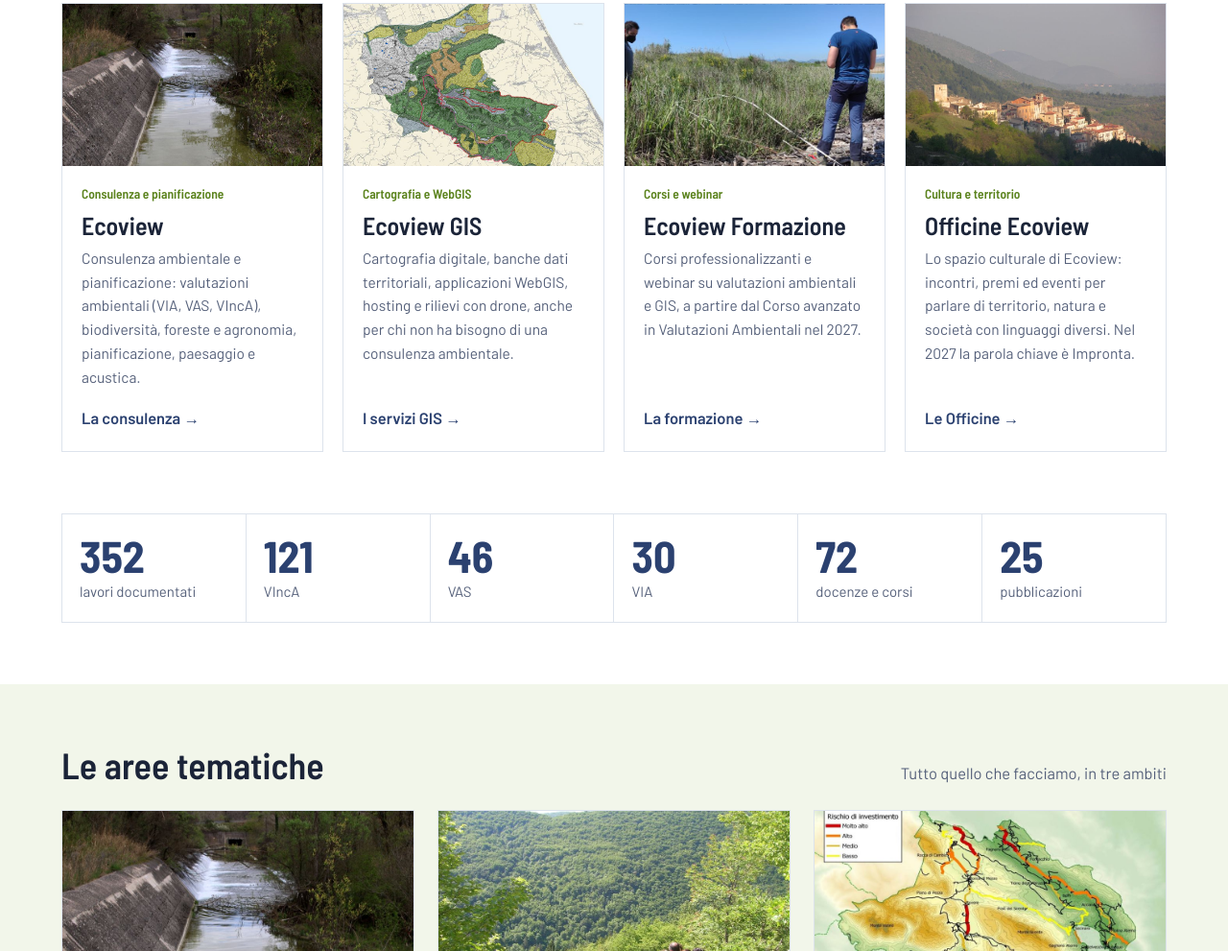
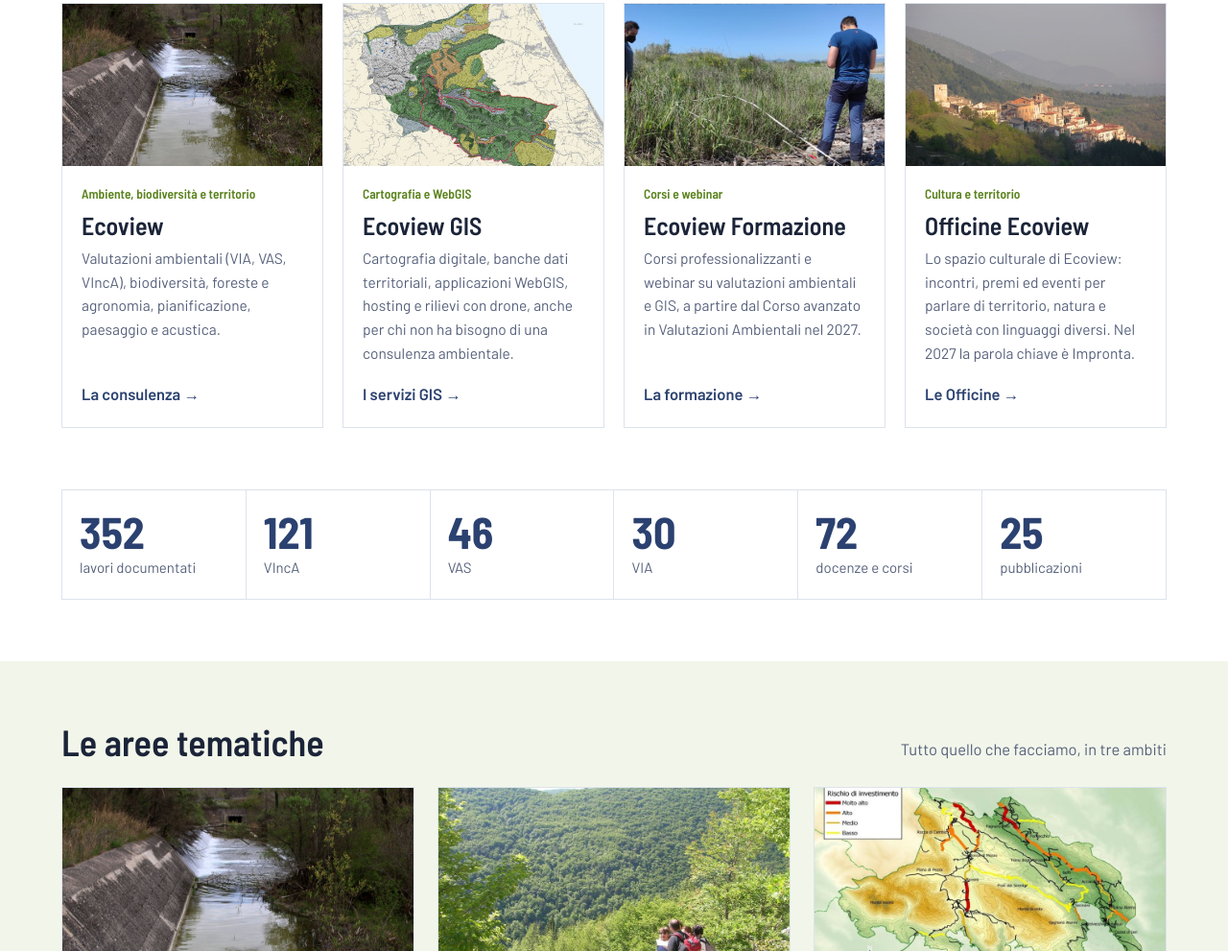
Before and after one commit to ecoview-srl/ecoview.it, a plain HTML site: page index.html in a window 1280 px wide. Shown: the part 1115-2106 px from the top of the page at 96% size. Drawn offline with Linux system fonts and the light colour scheme.

Commit message:
Consulenza: nuovo titolo 'Ambiente, biodiversità e territorio'
Co-Authored-By: Claude Opus 5.5 <noreply@anthropic.com>
Claude-Session: https://claude.ai/code/session_01T1NnCLnRjvemmtTZmEkAQg

```diff
--- a/index.html
+++ b/index.html
@@ -287,7 +287,7 @@ V.home=()=>`
 </div></section>`;
 
 const ACTS=[
- {h:'servizi',img:'valutazioni',k:'Consulenza e pianificazione',t:'Ecoview',d:"Consulenza ambientale e pianificazione: valutazioni ambientali (VIA, VAS, VIncA), biodiversità, foreste e agronomia, pianificazione, paesaggio e acustica.",cta:'La consulenza'},
+ {h:'servizi',img:'valutazioni',k:'Ambiente, biodiversità e territorio',t:'Ecoview',d:"Valutazioni ambientali (VIA, VAS, VIncA), biodiversità, foreste e agronomia, pianificazione, paesaggio e acustica.",cta:'La consulenza'},
  {h:'ecoview-gis',img:'sistemi',k:'Cartografia e WebGIS',t:'Ecoview GIS',d:"Cartografia digitale, banche dati territoriali, applicazioni WebGIS, hosting e rilievi con drone, anche per chi non ha bisogno di una consulenza ambientale.",cta:'I servizi GIS'},
  {h:'ecoview-formazione',img:'formazione',k:'Corsi e webinar',t:'Ecoview Formazione',d:"Corsi professionalizzanti e webinar su valutazioni ambientali e GIS, a partire dal Corso avanzato in Valutazioni Ambientali nel 2027.",cta:'La formazione'},
  {h:'officine-ecoview',img:'officine',k:'Cultura e territorio',t:'Officine Ecoview',d:"Lo spazio culturale di Ecoview: incontri, premi ed eventi per parlare di territorio, natura e società con linguaggi diversi. Nel 2027 la parola chiave è Impronta.",cta:'Le Officine'}];
@@ -320,7 +320,7 @@ ${[...D.servizi.consulenza,...D.servizi.gis].map(s=>`<tr><td>${s.s?`<b>${esc(s.s
 <p class="url" style="margin-top:14px">I loghi verranno sostituiti dall'elenco per nomi degli enti, raggruppati per tipo.</p></div></section>`;
 
 const spLine=s=>`<p class="spl">Specialisti: ${s.sp.map(esc).join(', ')}</p>`;
-V.servizi=()=>`<section class="band"><div class="wrap">${crumb([['home','Home'],[0,'Ecoview – consulenza']])}<h1>Consulenza ambientale e pianificazione</h1>${url('servizi-consulenza-ambientale/')}
+V.servizi=()=>`<section class="band"><div class="wrap">${crumb([['home','Home'],[0,'Ecoview – consulenza']])}<h1>Ambiente, biodiversità e territorio</h1>${url('servizi-consulenza-ambientale/')}
 <p class="intro">Le attività tecnico-scientifiche di Ecoview per enti pubblici, imprese e privati. Il nostro approccio integra le valutazioni con la conoscenza diretta degli ecosistemi, per affrontare problemi territoriali complessi. Coordinamento: <b>Mauro Fabrizio</b> per l'Abruzzo, <b>Ludovico Frate</b> per il Molise.</p>
 ${D.servizi.consulenza.map(s=>{const n=inArea(s.id).length;return `<div class="serv" id="s-${s.id}"><div><img class="sph" src="img/foto/${s.img}.jpg" alt="" loading="lazy"></div><div>${s.s?`<span class="cond sig">${esc(s.s)}</span>`:''}<h3 class="stitle">${esc(s.t)}</h3>${s.p.map(p=>`<p>${esc(p)}</p>`).join('')}${s.li.length?`<ul>${s.li.map(l=>`<li>${esc(l)}</li>`).join('')}</ul>`:''}${spLine(s)}${n?`<p style="margin-top:8px"><a href="#lavori-${s.id}">Vedi ${n===1?'il lavoro':'i '+n+' lavori'} di quest'area →</a></p>`:''}</div></div>`}).join('')}
 <p class="intro" style="margin-top:32px">Il GIS attraversa tutto il lavoro di consulenza; come servizio autonomo è offerto da <a href="#ecoview-gis">Ecoview GIS</a>.</p>
```
